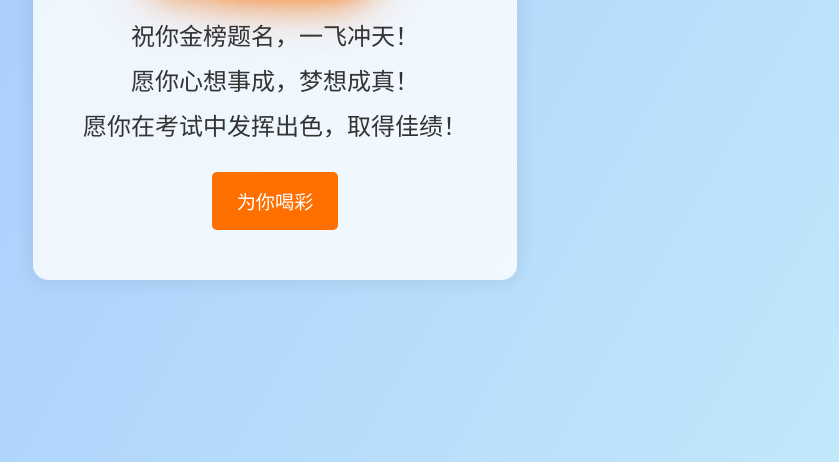
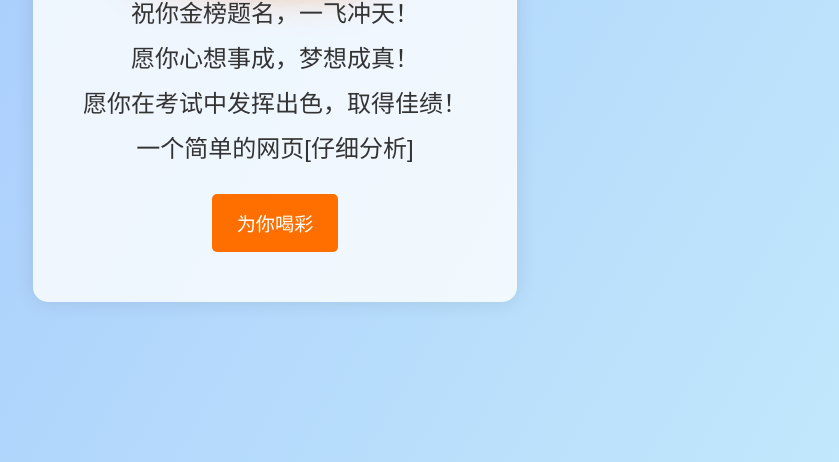
Before and after one commit to Dawn0456/zhongkaobisheng, a plain HTML site: page index.html in a window 1280 px wide. Shown: the part 338-800 px from the top of the page, without its empty margins (365-1204 px from the left). Drawn offline with Linux system fonts and the light colour scheme.

Commit message:
Update index.html

```diff
--- a/index.html
+++ b/index.html
@@ -79,6 +79,7 @@
         <p>祝你金榜题名，一飞冲天！</p>
         <p>愿你心想事成，梦想成真！</p>
         <p>愿你在考试中发挥出色，取得佳绩！</p>
+        <p>一个简单的网页[仔细分析]</p>
         <a href="#" class="button">为你喝彩</a>
     </div>
 </body>
```
